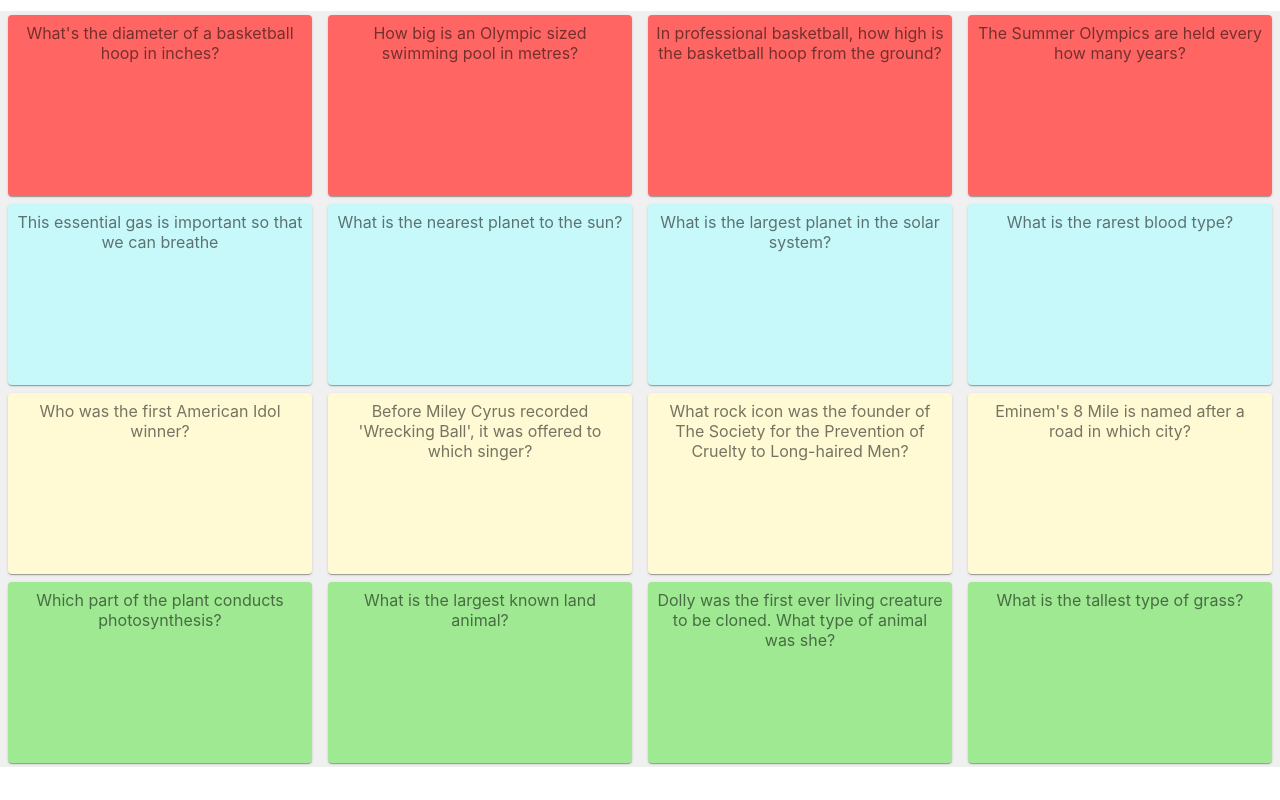
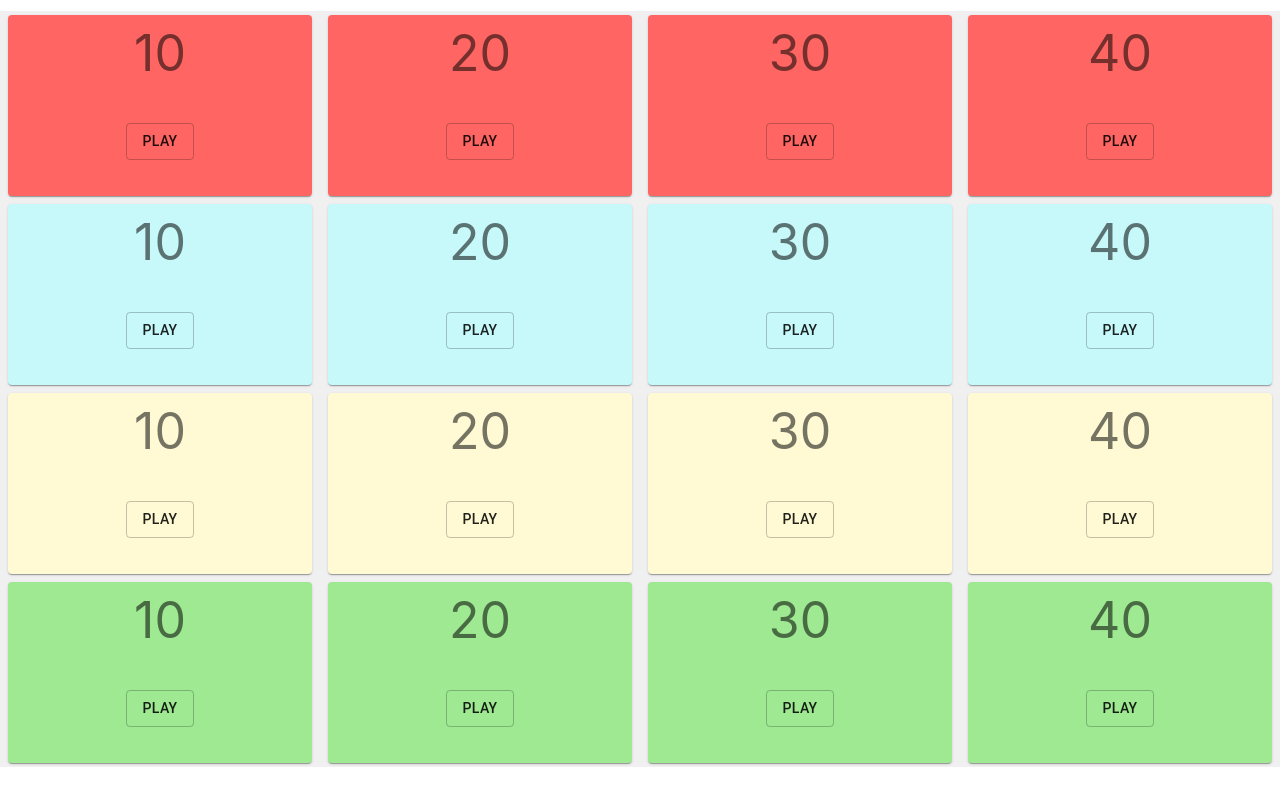
Before and after one commit to itsbigshawn/quiznos, a React (Create React App) app: page / in a window 1280 px wide. Built offline with nearby package versions, Linux system fonts and the light colour scheme.

Commit message:
got pop up to work

```diff
--- a/package.json
+++ b/package.json
@@ -8,8 +8,10 @@
     "@testing-library/react": "^11.1.0",
     "@testing-library/user-event": "^12.1.10",
     "react": "^17.0.2",
+    "react-circle-modal": "^0.0.2",
     "react-dom": "^17.0.2",
     "react-scripts": "4.0.3",
+    "reactjs-popup": "^2.0.4",
     "web-vitals": "^1.0.1"
   },
   "scripts": {
--- a/src/App.js
+++ b/src/App.js
@@ -1,13 +1,24 @@
-import React from 'react';
+import React, { useState } from 'react';
 import Trivia from './common/TriviaMain'
 import './App.css';
 import NestedGrid from './components/Grid';
+import { TriviaContext } from './common/TriviaContext';
 
 function App() {
+  const [startQuestion, setStartQuestion] = useState(false);
+  const toggleStartQuestion = () => setStartQuestion(!startQuestion)
   return (
     <div className="App">
-      <NestedGrid />
+      <TriviaContext.Provider
+        value={{
+          startQuestion,
+          toggleStartQuestion,
+        }}
+      >
+        <NestedGrid />
+      </TriviaContext.Provider>
     </div>
+
   );
 }
 
--- a/src/common/TriviaContext.js
+++ b/src/common/TriviaContext.js
@@ -36,11 +36,13 @@ export const SportsCategory = {
         4: '2'
     },
     scores: {
-        1: 1,
-        2: 2,
-        3: 3,
-        4: 4
+        1: 10,
+        2: 20,
+        3: 30,
+        4: 40
     },
+    clickedAnswer: 0,
+    displayQuestion: false,
     color: '#FF6663',
 }
 
@@ -80,11 +82,13 @@ export const ScienceCategory = {
         4: '2'
     },
     scores: {
-        1: 1,
-        2: 2,
-        3: 3,
-        4: 4
+        1: 10,
+        2: 20,
+        3: 30,
+        4: 40
     },
+    clickedAnswer: 0,
+    displayQuestion: false,
     color: '#C7F9FA',
 }
 
@@ -124,11 +128,13 @@ export const MusicCategory = {
         4: '3'
     },
     scores: {
-        1: 1,
-        2: 2,
-        3: 3,
-        4: 4
+        1: 10,
+        2: 20,
+        3: 30,
+        4: 40
     },
+    clickedAnswer: 0,
+    displayQuestion: false,
     color: '#FFFAD4',
 }
 
@@ -168,45 +174,23 @@ export const NatureCategory = {
         4: '3'
     },
     scores: {
-        1: 1,
-        2: 2,
-        3: 3,
-        4: 4
+        1: 10,
+        2: 20,
+        3: 30,
+        4: 40
     },
+    clickedAnswer: 0,
+    displayQuestion: false,
     color: '#9EE992'
 }
 
 export const TriviaContext = createContext({
-    // questions: {
-    //     sports: SportsCategory.questions,
-    //     science: ScienceCategory.questions,
-    //     music: MusicCategory.questions,
-    //     nature: NatureCategory.questions,
-    // },
-    // answers: {
-    //     sports: SportsCategory.answers,
-    //     science: ScienceCategory.answers,
-    //     music: MusicCategory.answers,
-    //     nature: NatureCategory.answers
-    // },
-    // correctAnswers: {
-    //     sports: SportsCategory.correctAnswers,
-    //     science: ScienceCategory.correctAnswers,
-    //     music: MusicCategory.correctAnswers,
-    //     nature: NatureCategory.correctAnswers
-    // },
-    // colors: {
-    //     sports: SportsCategory.color,
-    //     science: ScienceCategory.color,
-    //     music: MusicCategory.color,
-    //     nature: NatureCategory.color,
-    // },
-    sports: SportsCategory,
-    science: ScienceCategory,
-    music: MusicCategory,
-    nature: NatureCategory,
+    category: null,
+    question: 0,
+    startQuestion: false,
+    clickedAnswer: 0,
     correctAnswer: 0,
-    clickedAnswer: 0,
     timer: 60,
     score: 0,
+    toggleStartQuestion: () => { },
 });
--- a/src/components/Grid.css
+++ b/src/components/Grid.css
@@ -1,8 +1,33 @@
-root {
-    flexGrow: 1,
-},
-paper {
-    padding: theme.spacing(1),
-    textAlign: 'center',
-    color: theme.palette.text.secondary,
-},
+.modal {
+    font-size: 12px;
+  }
+  .modal > .header {
+    width: 100%;
+    border-bottom: 1px solid gray;
+    font-size: 18px;
+    text-align: center;
+    padding: 5px;
+  }
+  .modal > .content {
+    width: 100%;
+    padding: 10px 5px;
+  }
+  .modal > .actions {
+    width: 100%;
+    padding: 10px 5px;
+    margin: auto;
+    text-align: center;
+  }
+  .modal > .close {
+    cursor: pointer;
+    position: absolute;
+    display: block;
+    padding: 2px 5px;
+    line-height: 20px;
+    right: -10px;
+    top: -10px;
+    font-size: 24px;
+    background: #ffffff;
+    border-radius: 18px;
+    border: 1px solid #cfcece;
+  }
--- a/src/components/Grid.js
+++ b/src/components/Grid.js
@@ -2,12 +2,15 @@ import React, { useContext } from 'react';
 import { makeStyles } from '@material-ui/core/styles';
 import Paper from '@material-ui/core/Paper';
 import Grid from '@material-ui/core/Grid';
-import { TriviaContext } from '../common/TriviaContext';
+import { SportsCategory, ScienceCategory, MusicCategory, NatureCategory, TriviaContext } from '../common/TriviaContext';
 import QuestionCard from './QuestionCard';
+import Popup from 'reactjs-popup';
+import './Grid.css'
+import QuestionWindow from './QuestionWindow';
 
 function NestedGrid() {
     const classes = useStyles();
-    const { sports, science, nature, music } = useContext(TriviaContext);
+    const { category, startQuestion } = useContext(TriviaContext);
 
     function FormRow(props) {
         let category = props.category;
@@ -28,18 +31,22 @@ function NestedGrid() {
                 justify="center"
             >
                 <Grid container item xs={12} spacing={2}>
-                    <FormRow category={sports} />
+                    <FormRow category={SportsCategory} />
                 </Grid>
                 <Grid container item xs={12} spacing={2}>
-                    <FormRow category={science} />
+                    <FormRow category={ScienceCategory} />
                 </Grid>
                 <Grid container item xs={12} spacing={2}>
-                    <FormRow category={music} />
+                    <FormRow category={MusicCategory} />
                 </Grid>
                 <Grid container item xs={12} spacing={2}>
-                    <FormRow category={nature} />
+                    <FormRow category={NatureCategory} />
                 </Grid>
             </Grid>
+            {startQuestion &&
+                < QuestionWindow>
+                </QuestionWindow>
+            }
         </div>
     );
 }
--- a/src/components/QuestionCard.js
+++ b/src/components/QuestionCard.js
@@ -2,17 +2,31 @@ import React, { useContext } from 'react';
 import { makeStyles } from '@material-ui/core/styles';
 import Paper from '@material-ui/core/Paper';
 import Grid from '@material-ui/core/Grid';
+import Button from '@material-ui/core/Button';
 import { TriviaContext } from '../common/TriviaContext';
+import Popup from 'reactjs-popup';
+import 'reactjs-popup/dist/index.css';
 
 function QuestionCard(props) {
     const classes = useStyles();
-    const { sports, science, nature, music } = useContext(TriviaContext);
+    const { startQuestion, toggleStartQuestion } = useContext(TriviaContext);
     const index = props.question;
     const category = props.category;
 
+    const questionWindow = () => {
+        console.log("startQuestion: ", startQuestion);
+
+        // console.log("startQuestion: ", startQuestion);
+    }
+
     return (
         <Grid item xs={3}>
-            <Paper className={classes.paper} style={{ backgroundColor: category.color }}>{category.questions[index]}</Paper>
+            <Paper className={classes.paper} style={{ backgroundColor: category.color }}>
+                {category.scores[index]}
+                <Grid item>
+                    <Button onClick={toggleStartQuestion} className={classes.button} variant="outlined">Play</Button>
+                </Grid>
+            </Paper>
         </Grid>
     )
 }
@@ -26,8 +40,14 @@ const useStyles = makeStyles((theme) => ({
         height: 165,
         padding: theme.spacing(1),
         textAlign: 'center',
+        fontSize: 50,
         color: theme.palette.text.secondary,
+        justifyContent: 'center'
     },
+    button: {
+        alignSelf: 'center',
+        marginTop: 40,
+    }
 }));
 
 export default QuestionCard;
--- /dev/null
+++ b/src/components/QuestionWindow.js
@@ -0,0 +1,61 @@
+import React, { useContext } from 'react';
+import Popup from 'reactjs-popup';
+import { TriviaContext } from '../common/TriviaContext';
+import 'reactjs-popup/dist/index.css';
+
+function QuestionWindow(props) {
+    const { startQuestion, toggleStartQuestion } = useContext(TriviaContext);
+
+    return (
+        <Popup
+            open={startQuestion}
+            modal
+            nested
+        >
+            {close => (
+                <div className="modal">
+                    <button className="close" onClick={toggleStartQuestion}>
+                        &times;
+                    </button>
+                    <div className="header"> Modal Title </div>
+                    <div className="content">
+                        {' '}
+                        Lorem ipsum dolor sit amet consectetur adipisicing elit. Atque, a nostrum.
+                        Dolorem, repellat quidem ut, minima sint vel eveniet quibusdam voluptates
+                        delectus doloremque, explicabo tempore dicta adipisci fugit amet dignissimos?
+                        <br />
+                        Lorem ipsum dolor sit amet, consectetur adipisicing elit. Consequatur sit
+                        commodi beatae optio voluptatum sed eius cumque, delectus saepe repudiandae
+                        explicabo nemo nam libero ad, doloribus, voluptas rem alias. Vitae?
+                    </div>
+                    <div className="actions">
+                        <Popup
+                            trigger={<button className="button"> Trigger </button>}
+                            position="top center"
+                            nested
+                        >
+                            <span>
+                                Lorem ipsum dolor sit amet, consectetur adipisicing elit. Beatae
+                                magni omnis delectus nemo, maxime molestiae dolorem numquam
+                                mollitia, voluptate ea, accusamus excepturi deleniti ratione
+                                sapiente! Laudantium, aperiam doloribus. Odit, aut.
+                            </span>
+                        </Popup>
+                        <button
+                            className="button"
+                            onClick={() => {
+                                console.log('modal closed ');
+                                close();
+                            }}
+                        >
+                            close modal
+                        </button>
+                    </div>
+                </div>
+            )}
+        </Popup>
+    )
+
+}
+
+export default QuestionWindow;
```
Also changed, not shown: 2 other files (tests, documents, lock files or other folders).
